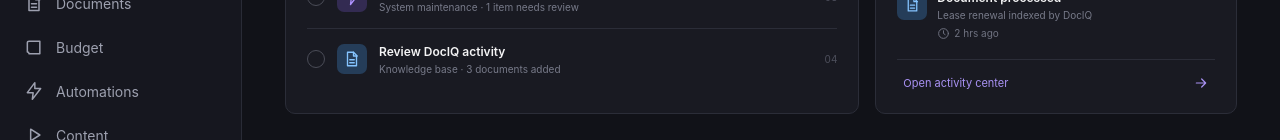
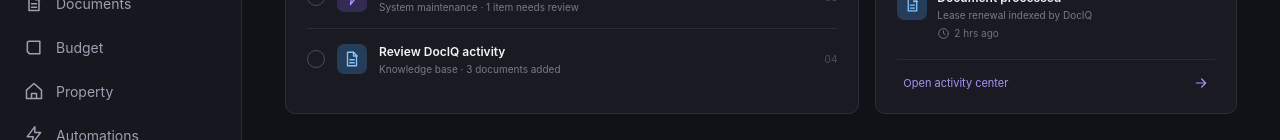
Before and after one commit to fmaslim/LifeOS, a React (Vite) app in the folder frontend/lifeos-web/: page / in a window 1280 px wide. Shown: the part 660-800 px from the top of the page. Built offline with nearby package versions, Linux system fonts and the light colour scheme.

Commit message:
feat: build Property workspace

```diff
--- a/frontend/lifeos-web/src/App.tsx
+++ b/frontend/lifeos-web/src/App.tsx
@@ -30,6 +30,7 @@ import { ContactsPage } from './components/ContactsPage'
 import { ReadingPage } from './components/ReadingPage'
 import { DocumentsPage } from './components/DocumentsPage'
 import { BudgetPage } from './components/BudgetPage'
+import { PropertyPage } from './components/PropertyPage'
 
 type IconName = DashboardIcon
 
@@ -59,6 +60,7 @@ const contactData = services.contacts.getContactData()
 const readingData = services.reading.getReadingData()
 const documentData = services.documents.getDocumentData()
 const budgetData = services.budget.getBudgetData()
+const propertyData = services.property.getPropertyData()
 const nav = shellData.navigation
 const cards = [dashboardData.automationSummary, dashboardData.youtubePipelineSummary, dashboardData.jarvisSummary, dashboardData.docIQSummary, dashboardData.rentalIncomeSummary, dashboardData.systemHealthSummary]
 const operations = dashboardData.dailyOperations
@@ -99,6 +101,7 @@ function App() {
   if (route === 'reading') return <div className="app-shell"><Sidebar activeRoute={route} /><main className="main-content">{topbar}<ReadingPage data={readingData} /></main></div>
   if (route === 'documents') return <div className="app-shell"><Sidebar activeRoute={route} /><main className="main-content">{topbar}<DocumentsPage data={documentData} /></main></div>
   if (route === 'budget') return <div className="app-shell"><Sidebar activeRoute={route} /><main className="main-content">{topbar}<BudgetPage data={budgetData} /></main></div>
+  if (route === 'property') return <div className="app-shell"><Sidebar activeRoute={route} /><main className="main-content">{topbar}<PropertyPage data={propertyData} /></main></div>
   if (route === 'notes') return <div className="app-shell"><Sidebar activeRoute={route} /><main className="main-content">{topbar}<NotesPage data={noteData} /></main></div>
   if (route === 'tasks') return <div className="app-shell"><Sidebar activeRoute={route} /><main className="main-content">{topbar}<TasksPage tasks={taskData.tasks} /></main></div>
   if (route === 'goals') return <div className="app-shell"><Sidebar activeRoute={route} /><main className="main-content">{topbar}<GoalsPage data={goalData} /></main></div>
--- /dev/null
+++ b/frontend/lifeos-web/src/components/PropertyPage.tsx
@@ -0,0 +1 @@
+import type{PropertyData}from'../models/property';import'./WorkspaceCollection.css';export function PropertyPage({data}:{data:PropertyData}){const occupied=data.units.filter(u=>u.occupied).length,totalRent=data.units.filter(u=>u.occupied).reduce((n,u)=>n+u.rent,0);return <div className="dashboard"><section className="workspace-hero"><div><p className="eyebrow">Private local operations</p><h1>Property</h1><p className="subtitle">{data.name} · {occupied}/{data.units.length} occupied · ${totalRent.toLocaleString()} monthly rent</p></div></section><section className="workspace-grid">{data.units.map(u=><article className="workspace-card" key={u.id}><header><span className="workspace-pill">{u.name}</span><small>{u.payment}</small></header><h2>{u.tenant}</h2><p>${u.rent}/month</p><footer><span>Lease end {u.leaseEnd}</span><small>{u.occupied?'Occupied':'Available'}</small></footer></article>)}</section><section className="panel workspace-detail"><p className="eyebrow">Upcoming actions</p><h2>Maintenance</h2><div className="workspace-list">{data.maintenance.map(m=><article key={m.id}><span>{m.title}</span><small>{m.due} · {m.status}</small></article>)}</div></section></div>}
--- a/frontend/lifeos-web/src/data/shellMockData.ts
+++ b/frontend/lifeos-web/src/data/shellMockData.ts
@@ -4,7 +4,7 @@ import type { ShellData } from '../models/shell'
 export const shellMockData: ShellData = {
   profile: { initials: 'FM', name: 'Frank Maslowski', workspaceName: 'Personal workspace' },
   navigation: [
-    { label: 'Dashboard', route: 'dashboard', icon: 'grid' }, { label: 'Today', route: 'today', icon: 'check' }, { label: 'Activity', route: 'activity', icon: 'refresh' }, { label: 'Calendar', route: 'calendar', icon: 'calendar' }, { label: 'Notes', route: 'notes', icon: 'file' }, { label: 'Tasks', route: 'tasks', icon: 'check' }, { label: 'Goals', route: 'goals', icon: 'target' }, { label: 'Projects', route: 'projects', icon: 'folder' }, { label: 'Habits', route: 'habits', icon: 'refresh' }, { label: 'Learning', route: 'learning', icon: 'files' }, { label: 'Contacts', route: 'contacts', icon: 'users' }, { label: 'Reading', route: 'reading', icon: 'files' }, { label: 'Documents', route: 'documents', icon: 'file' }, { label: 'Budget', route: 'budget', icon: 'wallet' }, { label: 'Automations', route: 'automations', icon: 'bolt' }, { label: 'Content', route: 'content', icon: 'play' }, { label: 'Jarvis', route: 'jarvis', icon: 'sparkles' }, { label: 'DocIQ', route: 'dociq', icon: 'file' }, { label: 'Finances', route: 'finances', icon: 'wallet' }, { label: 'Home', route: 'home', icon: 'home' }, { label: 'Health', route: 'health', icon: 'heart' }, { label: 'Settings', route: 'settings', icon: 'settings' },
+    { label: 'Dashboard', route: 'dashboard', icon: 'grid' }, { label: 'Today', route: 'today', icon: 'check' }, { label: 'Activity', route: 'activity', icon: 'refresh' }, { label: 'Calendar', route: 'calendar', icon: 'calendar' }, { label: 'Notes', route: 'notes', icon: 'file' }, { label: 'Tasks', route: 'tasks', icon: 'check' }, { label: 'Goals', route: 'goals', icon: 'target' }, { label: 'Projects', route: 'projects', icon: 'folder' }, { label: 'Habits', route: 'habits', icon: 'refresh' }, { label: 'Learning', route: 'learning', icon: 'files' }, { label: 'Contacts', route: 'contacts', icon: 'users' }, { label: 'Reading', route: 'reading', icon: 'files' }, { label: 'Documents', route: 'documents', icon: 'file' }, { label: 'Budget', route: 'budget', icon: 'wallet' }, { label: 'Property', route: 'property', icon: 'home' }, { label: 'Automations', route: 'automations', icon: 'bolt' }, { label: 'Content', route: 'content', icon: 'play' }, { label: 'Jarvis', route: 'jarvis', icon: 'sparkles' }, { label: 'DocIQ', route: 'dociq', icon: 'file' }, { label: 'Finances', route: 'finances', icon: 'wallet' }, { label: 'Home', route: 'home', icon: 'home' }, { label: 'Health', route: 'health', icon: 'heart' }, { label: 'Settings', route: 'settings', icon: 'settings' },
   ],
   placeholderPages: [
     { route: 'automations', eyebrow: 'Workflow control', title: 'Automations', description: 'Monitor, organize, and build the systems that keep LifeOS moving.', status: 'Automation workspace coming soon', icon: 'bolt' },
--- /dev/null
+++ b/frontend/lifeos-web/src/models/property.ts
@@ -0,0 +1 @@
+export interface PropertyUnit{id:string;name:string;tenant:string;rent:number;payment:'paid'|'due'|'pending';leaseEnd:string;occupied:boolean}export interface MaintenanceItem{id:string;title:string;due:string;status:'planned'|'scheduled'|'done'}export interface PropertyData{name:string;units:PropertyUnit[];maintenance:MaintenanceItem[]}
--- a/frontend/lifeos-web/src/models/shell.ts
+++ b/frontend/lifeos-web/src/models/shell.ts
@@ -1,6 +1,6 @@
 import type { DashboardIcon } from './dashboard'
 
-export type RouteName = 'dashboard' | 'today' | 'activity' | 'calendar' | 'notes' | 'tasks' | 'goals' | 'projects' | 'habits' | 'learning' | 'contacts' | 'reading' | 'documents' | 'budget' | 'automations' | 'content' | 'jarvis' | 'dociq' | 'finances' | 'home' | 'health' | 'settings'
+export type RouteName = 'dashboard' | 'today' | 'activity' | 'calendar' | 'notes' | 'tasks' | 'goals' | 'projects' | 'habits' | 'learning' | 'contacts' | 'reading' | 'documents' | 'budget' | 'property' | 'automations' | 'content' | 'jarvis' | 'dociq' | 'finances' | 'home' | 'health' | 'settings'
 
 export interface ShellNavigationItem { label: string; route: RouteName; icon: DashboardIcon }
 export interface WorkspaceProfile { initials: string; name: string; workspaceName: string }
--- /dev/null
+++ b/frontend/lifeos-web/src/services/PropertyService.ts
@@ -0,0 +1 @@
+import type{PropertyData}from'../models/property';export interface PropertyService{getPropertyData():PropertyData}export class MockPropertyService implements PropertyService{getPropertyData():PropertyData{return{name:'Doraville Home',units:[{id:'u1',name:'Room 1',tenant:'Tenant A',rent:800,payment:'paid',leaseEnd:'2027-05-31',occupied:true},{id:'u2',name:'Room 2',tenant:'Tenant B',rent:960,payment:'paid',leaseEnd:'2027-02-28',occupied:true},{id:'u3',name:'Room 3',tenant:'Tenant C',rent:900,payment:'pending',leaseEnd:'2027-08-31',occupied:true},{id:'u4',name:'Basement',tenant:'Available',rent:950,payment:'due',leaseEnd:'—',occupied:false}],maintenance:[{id:'m1',title:'HVAC seasonal inspection',due:'2026-10-01',status:'scheduled'},{id:'m2',title:'Check exterior drainage',due:'2026-09-20',status:'planned'}]}}}
--- a/frontend/lifeos-web/src/services/serviceRegistry.ts
+++ b/frontend/lifeos-web/src/services/serviceRegistry.ts
@@ -23,7 +23,8 @@ import { MockContactService } from './MockContactService'
 import { MockReadingService } from './MockReadingService'
 import { MockDocumentService } from './MockDocumentService'
 import { MockBudgetService } from './BudgetService'
+import { MockPropertyService } from './PropertyService'
 
 /** Single composition root for swappable LifeOS domain services. */
-export function createServiceRegistry() { return { activity: new MockActivityService(), automations: new MockAutomationsService(), budget: new MockBudgetService(), calendar: new MockCalendarService(), contacts: new MockContactService(), content: new MockContentService(), dashboard: new MockDashboardService(), documents: new MockDocumentService(), docIQ: new MockDocIQService(), finances: new MockFinancesService(), goals: new MockGoalService(), habits: new MockHabitService(), health: new MockHealthService(), home: new MockHomeService(), jarvis: new MockJarvisService(), learning: new MockLearningService(), notes: new MockNoteService(), notifications: new MockNotificationService(), projects: new MockProjectService(), reading: new MockReadingService(), search: new MockSearchService(), settings: new MockSettingsService(), shell: new MockShellService(), tasks: new MockTaskService(), today: new MockTodayService() } }
+export function createServiceRegistry() { return { activity: new MockActivityService(), automations: new MockAutomationsService(), budget: new MockBudgetService(), calendar: new MockCalendarService(), contacts: new MockContactService(), content: new MockContentService(), dashboard: new MockDashboardService(), documents: new MockDocumentService(), docIQ: new MockDocIQService(), finances: new MockFinancesService(), goals: new MockGoalService(), habits: new MockHabitService(), health: new MockHealthService(), home: new MockHomeService(), jarvis: new MockJarvisService(), learning: new MockLearningService(), notes: new MockNoteService(), notifications: new MockNotificationService(), projects: new MockProjectService(), property: new MockPropertyService(), reading: new MockReadingService(), search: new MockSearchService(), settings: new MockSettingsService(), shell: new MockShellService(), tasks: new MockTaskService(), today: new MockTodayService() } }
 export type ServiceRegistry = ReturnType<typeof createServiceRegistry>
```
